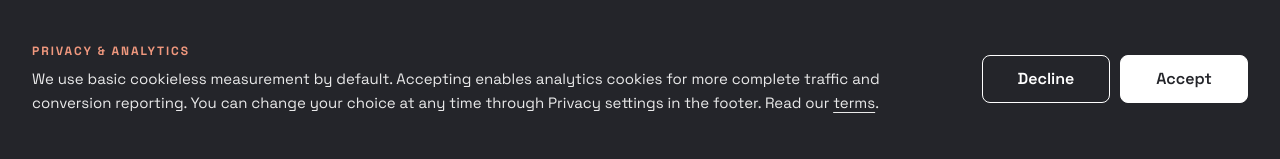
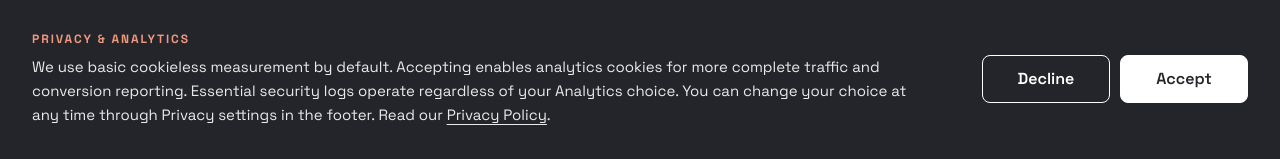
Before and after one commit to HCGLHF/Orange-site, a Next.js app: page /fabrics in a window 1280 px wide. Shown: the part 641-800 px from the top of the page. Built offline with nearby package versions, Linux system fonts and the light colour scheme; no server answers.

Commit message:
feat: clarify essential logs in privacy choices

```diff
--- a/components/analytics/AnalyticsConsentBanner.tsx
+++ b/components/analytics/AnalyticsConsentBanner.tsx
@@ -32,10 +32,11 @@ export function AnalyticsConsentBanner({
           </h2>
           <p className="mt-2 text-sm leading-6 text-white/90 sm:text-[15px]">
             We use basic cookieless measurement by default. Accepting enables analytics cookies
-            for more complete traffic and conversion reporting. You can change your choice at any
-            time through Privacy settings in the footer. Read our{" "}
-            <Link href="/terms" prefetch={false} className="underline underline-offset-4">
-              terms
+            for more complete traffic and conversion reporting. Essential security logs operate
+            regardless of your Analytics choice. You can change your choice at any time through
+            Privacy settings in the footer. Read our{" "}
+            <Link href="/privacy" prefetch={false} className="underline underline-offset-4">
+              Privacy Policy
             </Link>
             .
           </p>
```
Also changed, not shown: 2 other files (tests, documents, lock files or other folders).
